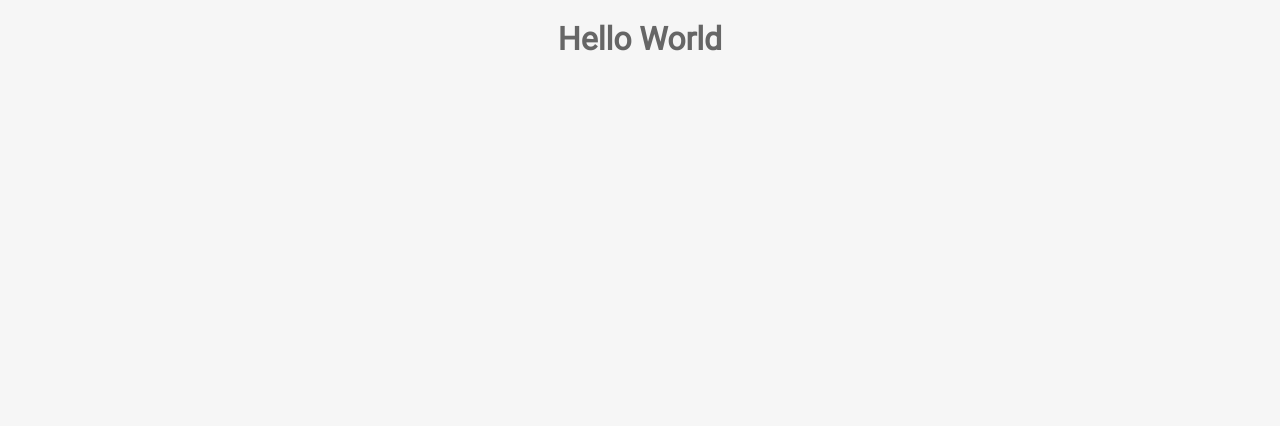
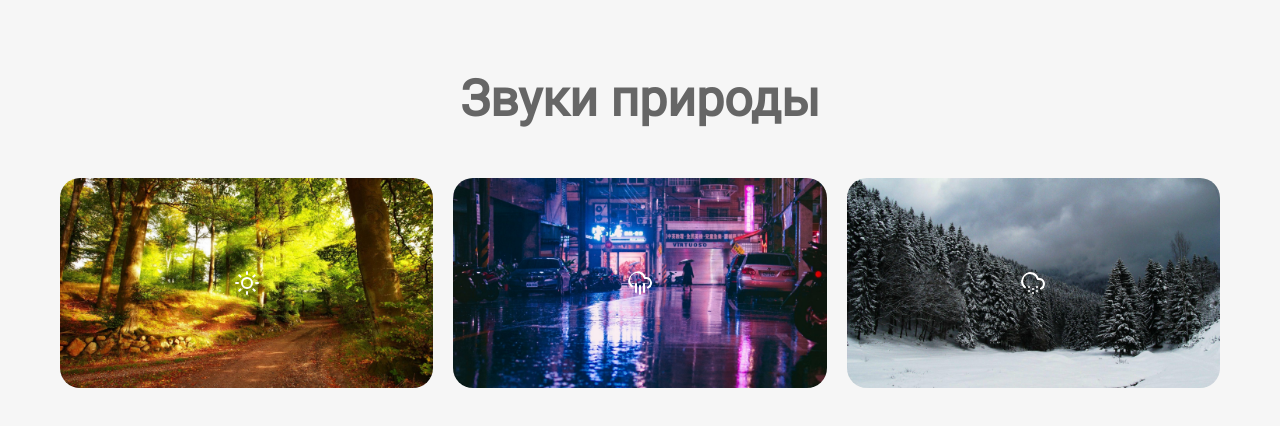
Before and after one commit to AlinaBorisova/webpack-module, a website built with webpack: page public/index.html in a window 1280 px wide. Built offline with nearby package versions, Linux system fonts and the light colour scheme.

Commit message:
feat: добавлена вёрстка со стилями

```diff
--- a/public/index.html
+++ b/public/index.html
@@ -1,11 +1,35 @@
 <!DOCTYPE html>
 <html lang="ru">
+
 <head>
-    <meta charset="UTF-8">
-    <meta name="viewport" content="width=device-width, initial-scale=1.0">
-    <title>Document</title>
+	<meta charset="UTF-8">
+	<meta name="viewport" content="width=device-width, initial-scale=1.0">
+	<title>Звуки природы</title>
 </head>
+
 <body>
-    <h1>Hello World</h1>
+	<div class="site-container">
+		<h1>Звуки природы</h1>
+
+		<div class="sound-cards">
+			<div class="sound-card">
+				<img src="./assets/summer-bg.jpg" alt="Звук природы">
+				<img class="sound-card-icon" src="./assets/icons/sun.svg" alt="Звук природы">
+				<audio id="summer" src="./assets/sounds/summer.mp3"></audio>
+			</div>
+			<div class="sound-card">
+				<img src="./assets/rainy-bg.jpg" alt="Звук природы">
+				<img class="sound-card-icon" src="./assets/icons/cloud-rain.svg" alt="Звук природы">
+				<audio id="rain" src="./assets/sounds/rain.mp3"></audio>
+			</div>
+			<div class="sound-card">
+				<img src="./assets/winter-bg.jpg" alt="Звук природы">
+				<img class="sound-card-icon" src="./assets/icons/cloud-snow.svg" alt="Звук природы">
+				<audio id="winter" src="./assets/sounds/winter.mp3"></audio>
+			</div>
+		</div>
+
+	</div>
 </body>
+
 </html>
--- a/src/style.scss
+++ b/src/style.scss
@@ -15,9 +15,49 @@ body {
   max-width: 1200px;
   margin: 0 auto;
   padding: 20px;
+  width: 100%;
+  overflow-x: hidden;
 }
 
 h1 {
   color: #666;
   text-align: center;
+  font-size: 50px;
+  margin: 50px 0;
 }
+
+.sound-cards {
+  display: grid;
+  grid-template-columns: repeat(auto-fill, minmax(300px, 1fr));
+  gap: 20px;
+}
+
+.sound-card {
+  position: relative;
+  width: 100%;
+  border-radius: 20px;
+  transition: transform 0.3s ease-in-out;
+
+  &:hover {
+    transform: scale(1.05);
+    cursor: pointer;
+  }
+
+  img {
+    max-width: 100%;
+    height: auto;
+    display: block;
+    border-radius: 20px;
+  }
+
+  &-icon {
+    position: absolute;
+    top: 50%;
+    left: 50%;
+    transform: translate(-50%, -50%);
+  }
+
+  audio {
+    width: 100%;
+  }
+}
```
